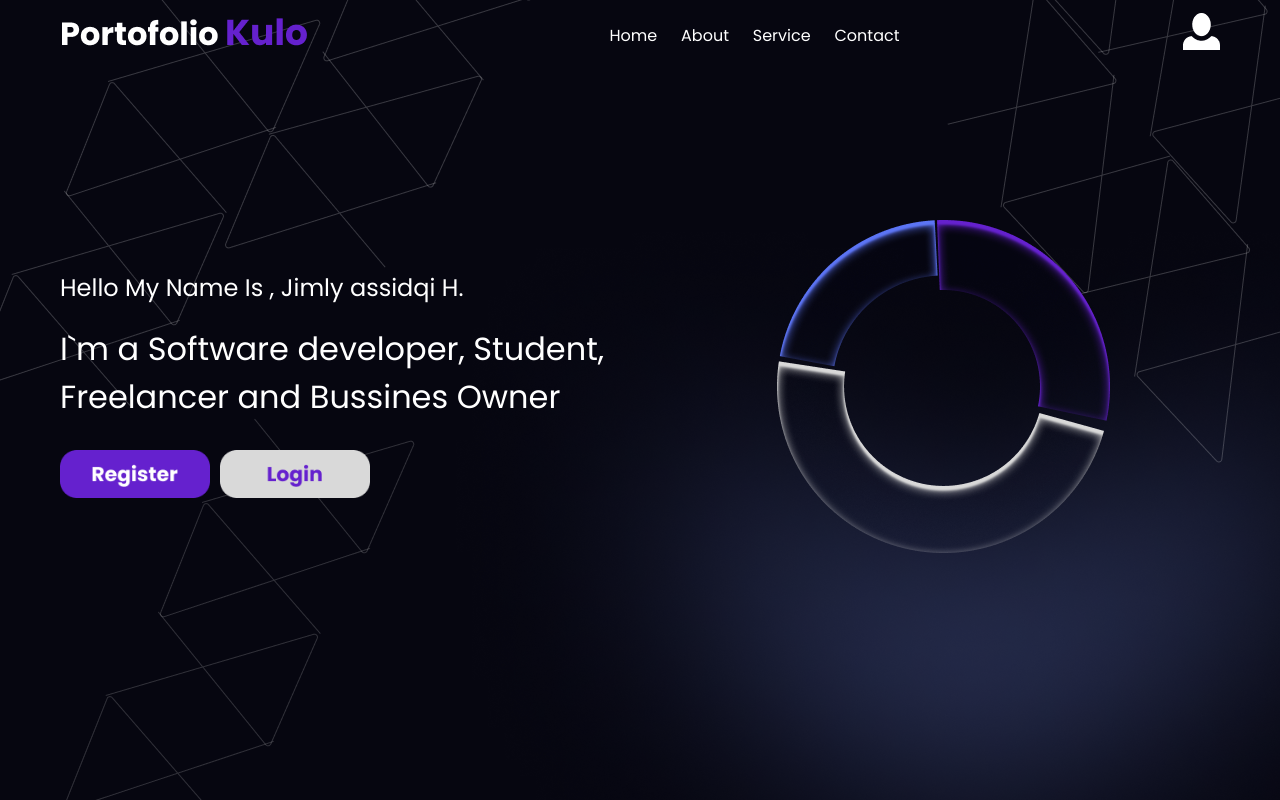
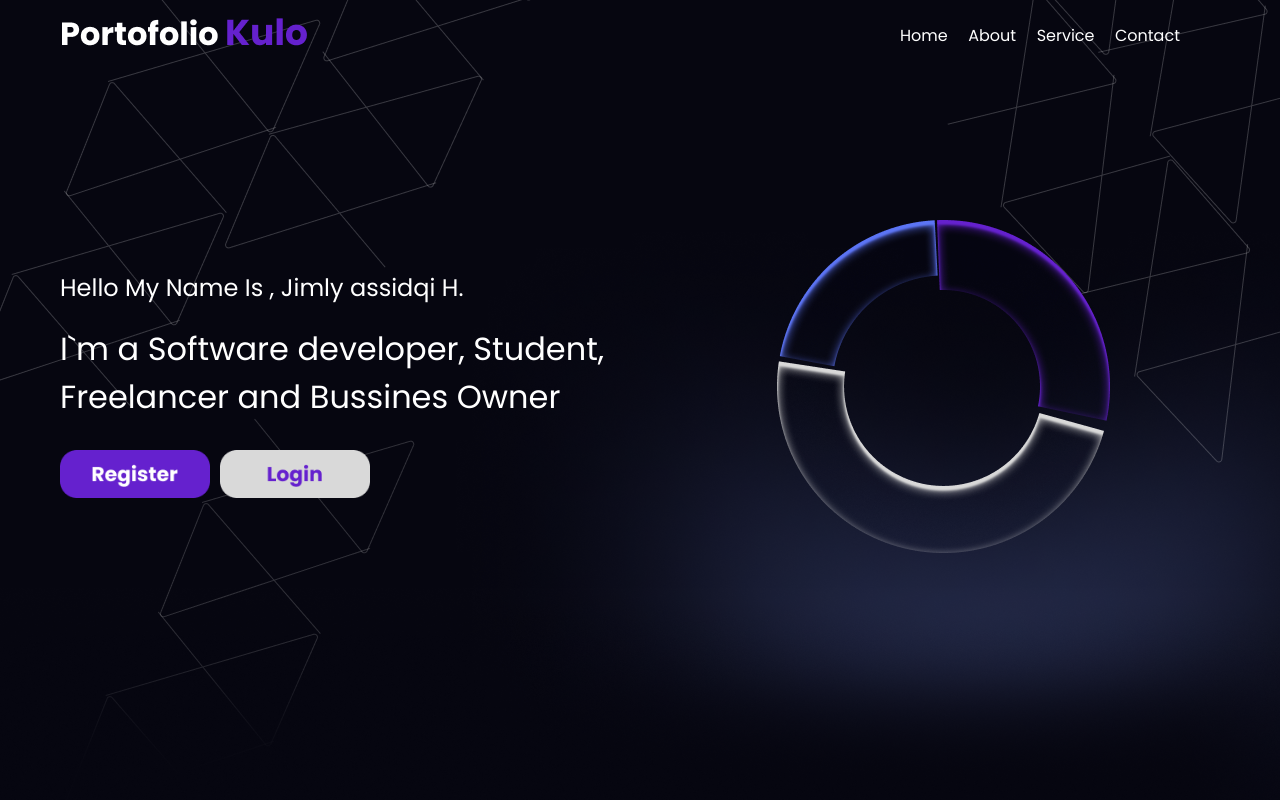
Before and after one commit to Jimly23/Jimly23.github.io, a plain HTML site: page index.html in a window 1280 px wide. Drawn offline with Linux system fonts and the light colour scheme.

Commit message:
Mengubah file style.css

```diff
--- a/index.html
+++ b/index.html
@@ -16,7 +16,6 @@
                 <a href="#">Service</a>
                 <a href="#">Contact</a>
             </div>
-            <div class="profile"><a href="#"><img src="img/🦆 icon _person_.png" alt=""></a></div>
         </div>
         <div class="deskripsi">
             <div class="nama">Hello My Name Is , Jimly assidqi H.</div>
--- a/style.css
+++ b/style.css
@@ -13,7 +13,7 @@ body {
 .landing-page {
     height: 100vh;
     margin: auto;
-    background-image: url(img/background.png);
+    background-image: url(img/homepage.png);
     background-size: cover;
     position: relative;
 }
@@ -24,6 +24,7 @@ body {
     justify-content: space-between;
     align-items: center;
     padding: 0 60px;
+    padding-right: 100px;
 }
 
 .landing-page .link {
```
Also changed, not shown: img/homepage.png (added).
